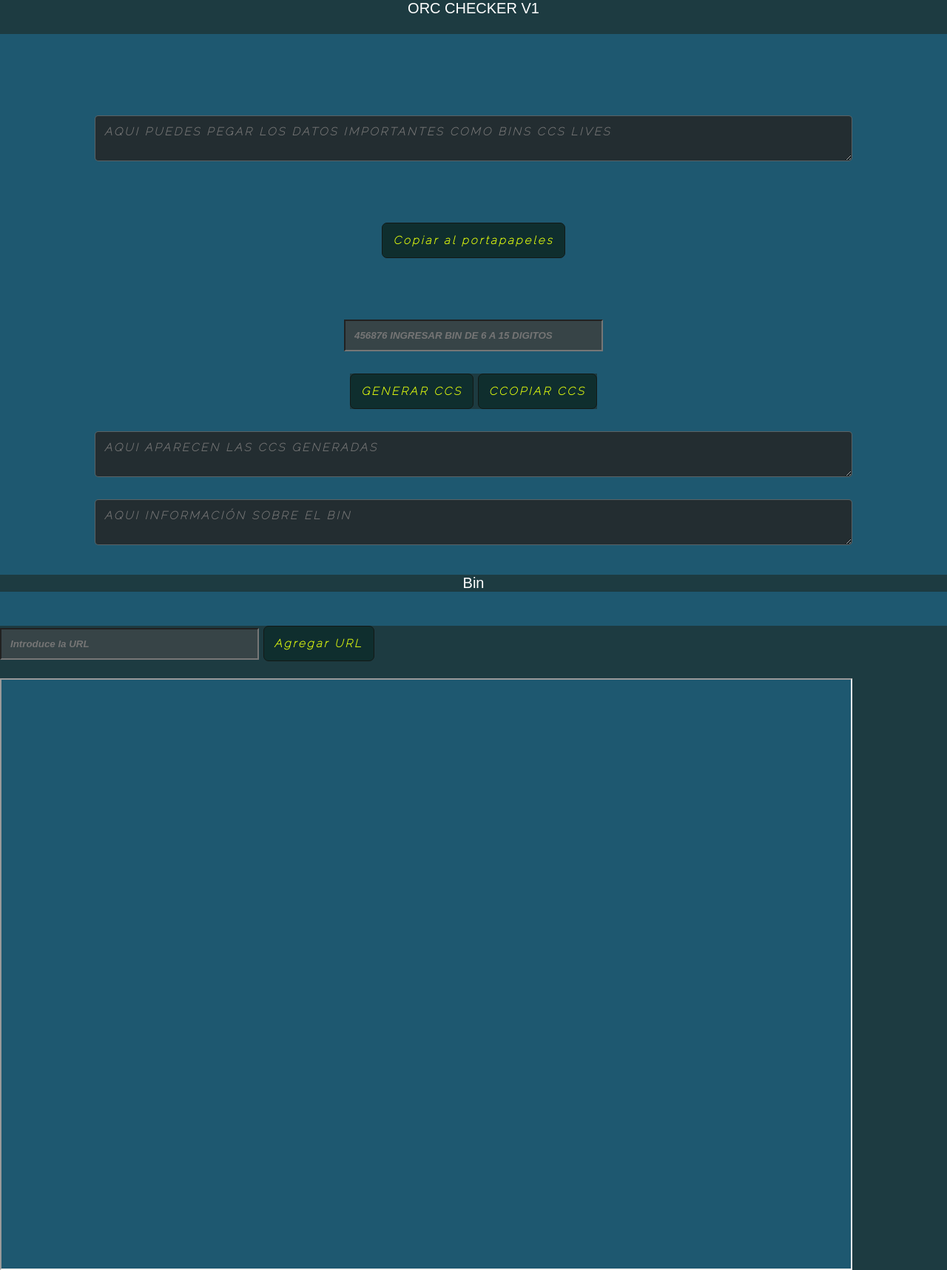
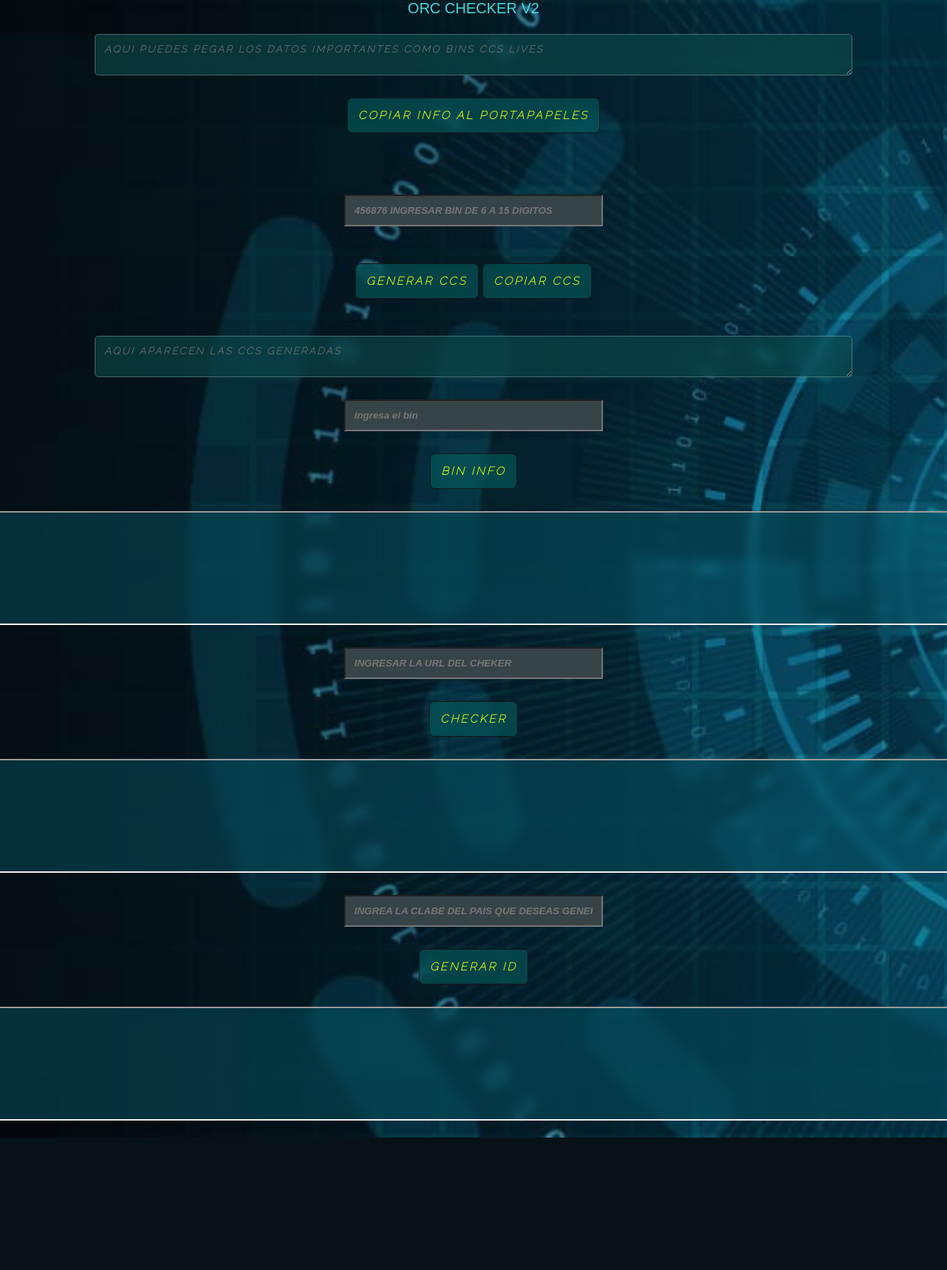
Before and after one commit to h-wholf/orc, a PHP site: page / in a window 1280 px wide. Shown: the whole page at 74% size. After the commit the page ends 1538 px from the top, so only its background shows below. Run offline with PHP 8.4, Linux system fonts and the light colour scheme; some libraries are stand-ins or nearby versions.

Commit message:
se añadio el creador de ids de paises

```diff
--- /dev/null
+++ b/addres.php
@@ -0,0 +1,6 @@
+<?php
+$pais = $_GET['argument1'];
+$co = "zsh addr.sh ". $pais;
+$output = shell_exec($co);
+echo "$output";
+?>
--- /dev/null
+++ b/bin2.txt
@@ -0,0 +1 @@
+{"number":{},"scheme":"mastercard","type":"debit","brand":"Prepaid Debit Gift","prepaid":true,"country":{"numeric":"840","alpha2":"US","name":"United States of America","emoji":"🇺🇸","currency":"USD","latitude":38,"longitude":-97},"bank":{"name":"FIRST PREMIER BANK","url":"www.firstpremier.com","phone":"(605) 884-2010"}}
--- a/content.php
+++ b/content.php
@@ -1,50 +1,78 @@
 
-<div class="titulo2"><center>ORC CHECKER V1</center>
+<div class="titulo"><center>ORC CHECKER V2</center>
+</div>
 <br>
 
 <div class="contenido">
   <textarea class="text" oninput="autoAjustar(this)" placeholder="AQUI PUEDES PEGAR LOS DATOS IMPORTANTES COMO BINS CCS LIVES"  id="ccs"></textarea>
-  <br>
-<button class="boton2" onclick="copyToClipboard('ccs')">Copiar al portapapeles</button>
+<button class="boton2" onclick="copyToClipboard('ccs')">COPIAR INFO AL PORTAPAPELES </button>
 
 <br>
 <input class="inputBox" placeholder="456876 INGRESAR BIN DE 6 A 15 DIGITOS" type="text" id="bin">
-<p><button class="boton2" onclick="gen()">GENERAR CCS</button>  <button class="boton2" onclick="copyToClipboard('cajaDeTexto')">CCOPIAR CCS </button></p>
+<p><button class="boton2" onclick="gen()">GENERAR CCS</button>  <button class="boton2" onclick="copyToClipboard('cajaDeTexto')">COPIAR CCS </button></p>
+
+
 
 
 	<textarea class="text" oninput="autoAjustar(this)" placeholder="AQUI APARECEN LAS CCS GENERADAS" id="cajaDeTexto"></textarea>
 
+ 	<input class="inputBox" placeholder="ingresa el bin "type="text" id="bininfo">
 
-	<textarea class="text" oninput="autoAjustar(this)" placeholder="AQUI INFORMACIÓN SOBRE EL BIN" id="cajaDeTexto"></textarea>
+	<button class="boton2" onclick="bin()">BIN INFO </button>
+
+
+	<iframe id="ifrapais" placeholder="INGRESA LA CLABE EL PAIS" class="iframe" src=""></iframe>
+	<script>
+		function bin() {
+		  var cod = 'bin.php?argument1=';
+			var inputValue = document.getElementById("bininfo").value;
+			var link = cod + inputValue;
+			document.getElementById("ifrapais").src = link;
+
+		}
+	</script>
+
+
+
+
+	<input class="inputBox" placeholder="INGRESAR LA URL DEL CHEKER"type="text" id="inputValue">
+
+	<button class="boton2" onclick="sendValue2()">CHECKER</button>
+	<iframe id="myIframe" class="iframe" src=""></iframe>
+	<script>
+		function sendValue2() {
+		  var cod = 'addres.php?argument1=';
+			var input = document.getElementById("inputValue").value;
+
+			document.getElementById("myIframe").src = input;
+
+		}
+	</script>
+
+
+	<input class="inputBox" placeholder="INGREA LA CLABE DEL PAIS QUE DESEAS GENERAR ID"type="text" id="inputpais">
+	<button class="boton2" onclick="pais()">GENERAR ID </button>
+
+	<iframe id="pais" placeholder="INGRESA LA CLABE EL PAIS" class="iframe" src=""></iframe>
+	<script>
+		function pais() {
+		  var cod = 'addres.php?argument1=';
+			var inputValue = document.getElementById("inputpais").value;
+			var link = cod + inputValue;
+			document.getElementById("pais").src = link;
+
+		}
+	</script>
+
 </div>
 
 
 
 
-<div>
-	<input class="inputBox" type="text" id="url" placeholder="Introduce la URL">
-	<button class="boton2" onclick="agregarUrl()">Agregar URL</button>
-	<br><br>
-	<iframe class="contenido" id="miIframe" width="90%" height= "400px" ></iframe>
-</div>
+<br>
 
 
 
 
-<style>
-  .navbar {
-    position: fixed;
-    left: 0;
-    bottom: 0;
-    width: 100%;
-    background-color: #333;
-    color: #fff;
-    text-align: center;
-  }
-</style>
 </head>
 <body>
-
-<div class="navbar">
-  <p placeholder" LA INFORMACIÓN DEL BIN APARECE AQUI"> bin</p>
-</div>
--- a/estilos.css
+++ b/estilos.css
@@ -1,29 +1,21 @@
 @import url('https://fonts.googleapis.com/css2?family=Bangers&display=swap');
 @import url('https://fonts.googleapis.com/css2?family=Raleway:wght@100&display=swap');
-*
 
+
+body
 {
     margin: 0;
     padding: 0;
     box-sizing: border-box;
     font-family: 'Poppins', sans-serif;
-    background-color: rgb(29,59,65);
+    background-size: cover;
     color: white;
-    //**background-image: url("1.jpg");**//
+    background-image: url("1.jpg");
 }
 .titulo
 {
 
-    color: #9ccceb40;
-    font-size: 20px;
-    text-transform: capitalize;
-    border-radius: 7px;
-    transition: 0.5s;
-
-}
-.titulo2
-{
-    color: #9ccceb40;
+    color: rgba(73,237,239,0.903);
     font-size: 20px;
     text-transform: capitalize;
     border-radius: 7px;
@@ -32,13 +24,8 @@
 }
 
 
-.titulo:hover
-{
-    color: #0DFFF4;
-    font-size: 24px;
-    font-family: 'Raleway', sans-serif;
 
-}
+
 
 .mensaje
 {
@@ -62,30 +49,19 @@
     letter-spacing: 0.2em;
     font-family: 'Raleway', sans-serif;
 }
-.mensaje2
-{
-    color: rgba(255, 255, 255, 0.25);
-    font-size: 24px;
-    text-transform: capitalize;
-    border-left: 1px solid #01E7DC;
-    border-right: 1px solid #01E7DC;
-    padding: 12px;
-    color: #01E7DC;
-    letter-spacing: 0.2em;
-    font-family: 'Raleway', sans-serif;
-}
+
 .contenido
 {
 
-    color: ghostwhite;
+
     display: flex;
     justify-content: center;
     align-items: center;
     min-height: 100vh;
     flex-direction: column;
     gap: 30px;
-    background: white;
-    background-color: rgb(30,88,112);
+
+    background-color: rgba(8,39,52,0.227);
 
 }
 .contenedor2
@@ -180,13 +156,13 @@
 
 .boton2
 {
-    text-decoration: none;
+
     font-style: italic;
 
     font-weight: bold;
-    color:rgb(229,255,13);
+    color: rgb(229,255,13);
     border: 1px solid rgb(19,25,22);
-    background-color: rgb(15,46,46);
+
     border-radius: 7px;
     padding: 14px;
     width: auto;
@@ -194,8 +170,12 @@
     letter-spacing: 0.2em;
     font-family: 'Raleway', sans-serif;
 
+background-color: rgba(5,91,93,0.632);
+ backdrop-filter: blur(7px);
+}
 
-}
+
+
 
 .text
 {
@@ -206,11 +186,46 @@
     font-weight: bold;
     border: 1px solid rgba(255, 255, 255, 0.25);
 
-    background: rgb(35,45,49);
+
     border-radius: 5px;
     outline: none;
     color: rgb(240,148,32);
-    font-size: 0.75em;
+    font-size: 13px;
     letter-spacing: 0.2em;
     font-family: 'Raleway', sans-serif;
+    background-color: rgba(13,76,76,0.606);
+
+ backdrop-filter: blur(7px);
 }
+table {
+   width: 100%;
+   border: 1px solid #000;
+
+}
+td {
+   width: 25%;
+   text-align: left;
+   vertical-align: top;
+   border: 1px solid rgb(17,173,180);
+   background-color: rgb(23,33,45);
+   color: rgb(181,235,79);
+
+
+}
+.datos
+{
+  color: rgb(255,163,80);
+  background-color: rgb(23,33,45);
+  font-style: italic;
+  letter-spacing: 0.2em;
+
+}
+.iframe
+{
+  width: 100%;
+  height: 40%;
+  color: white;
+  background-color: rgba(6,84,100,0.506);
+
+ backdrop-filter: blur(7px);
+}
--- a/estilos2.css
+++ b/estilos2.css
@@ -230,3 +230,9 @@ table.diferent
 border-collapse: separate;
 border-spacing: 70px 15px;
 }
+
+@media only screen and (max-width: 600px) {
+  table {
+    width: 100%;
+  }
+}
--- a/funciones.js
+++ b/funciones.js
@@ -140,3 +140,21 @@ function agregarUrl() {
       var url = document.getElementById("url").value;
       document.getElementById("miIframe").src = url;
     }
+
+function fake() {
+
+  var pais = document.getElementById("pais").value;
+  document.getElementById("cajapais").value = pais;
+  //var z = y.value;
+  //var start = y.selectionStart;
+  //var end = y.selectionEnd;
+  //y.value = z.substring(0, start) + x + z
+}
+function urlfake() {
+
+      let url = document.getElementById("pais").value;
+      let link = "addres.php"+ "IHVzCg==";
+
+
+      document.getElementById("fakedata").src = link;
+    }
```
Also changed, not shown: bin.php (added, +7 -0 lines), d.php (added, +16 -0 lines), p.php (added, +8 -0 lines), 1.jpg (added), id.db (added), 3 other files.
